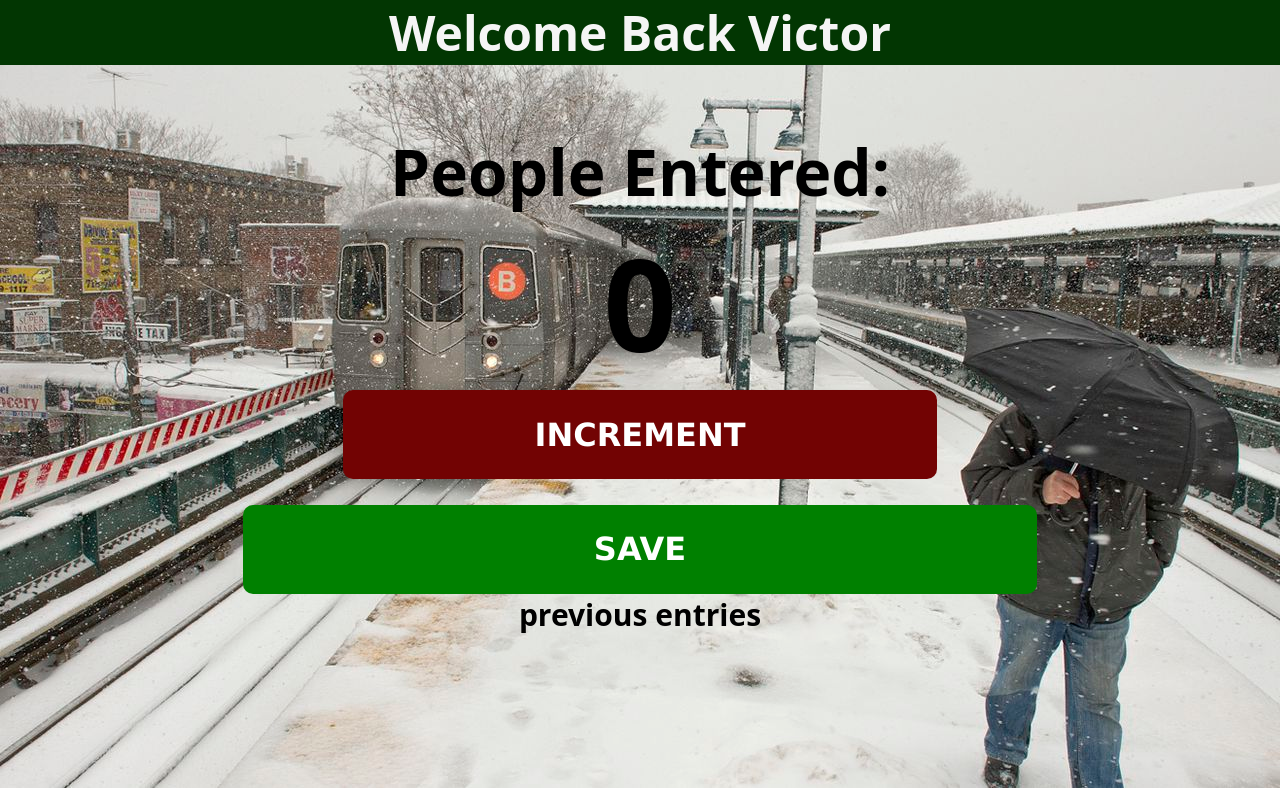
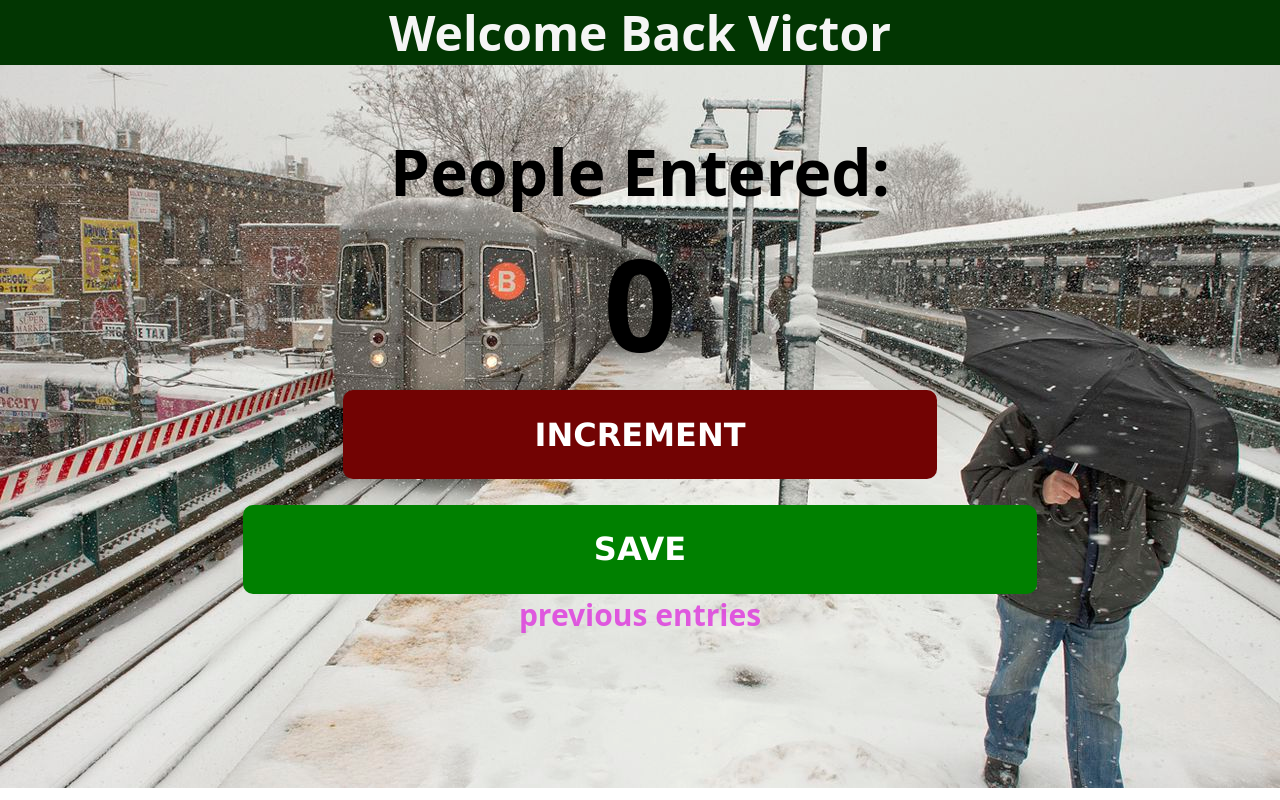
Before and after one commit to VictorElder/test, a plain HTML site: page index.html in a window 1280 px wide. Drawn offline with Linux system fonts and the light colour scheme.

Commit message:
edited sytle-save-el

```diff
--- a/style/style.css
+++ b/style/style.css
@@ -52,5 +52,5 @@ button#save-btn{
 
 p#save-el{
     font-size:30px;
-    color: black;
+    color: #d3dc;
 }
```
